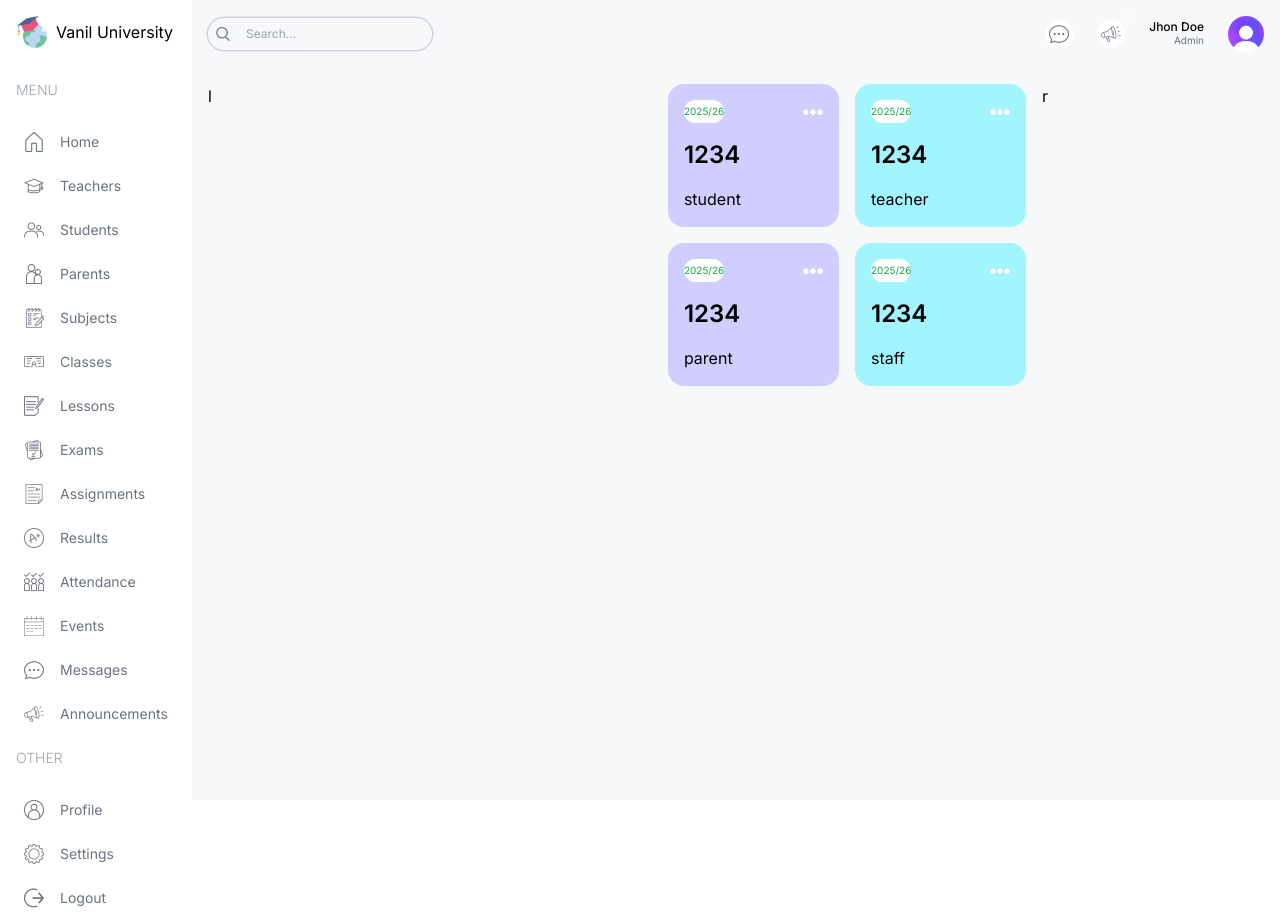
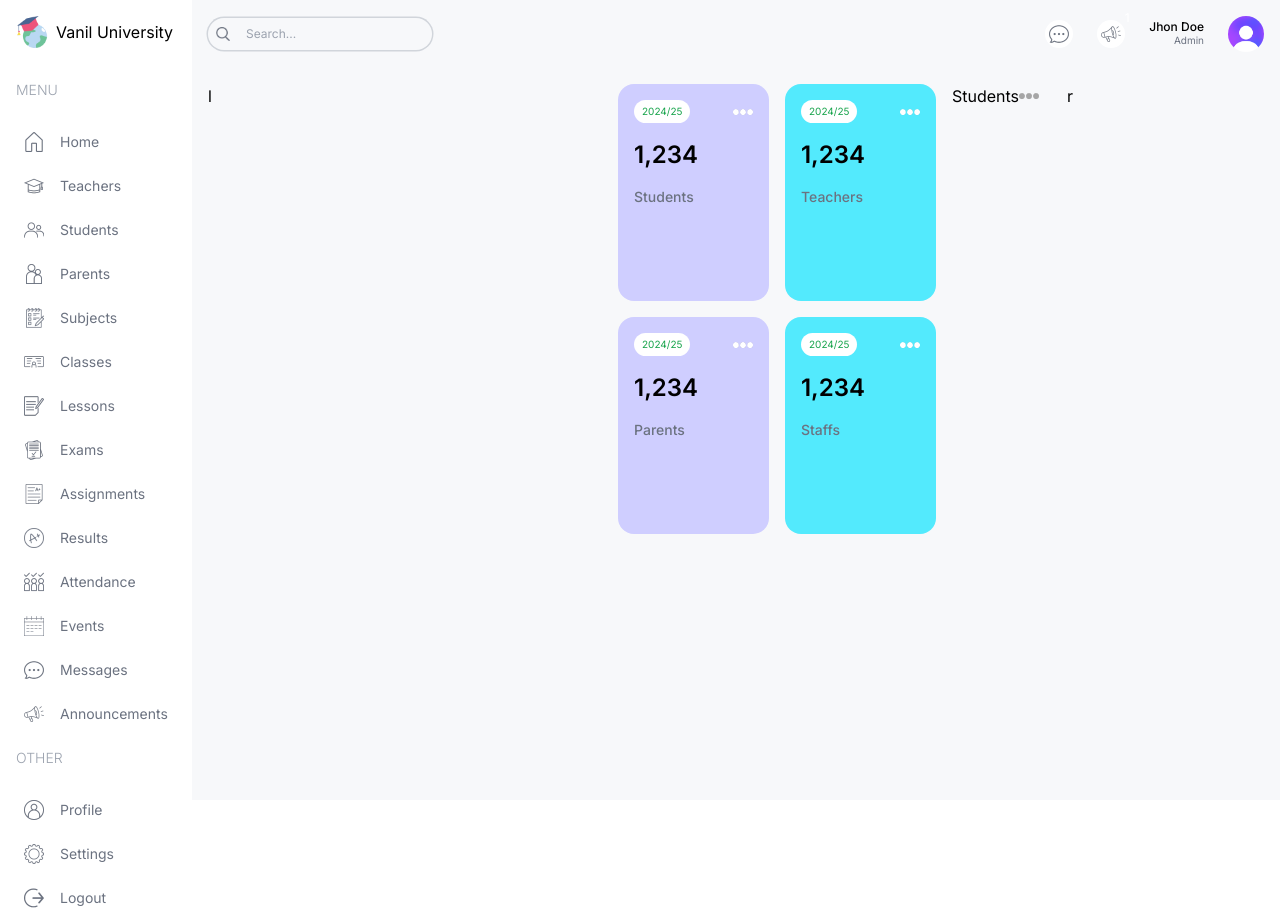
Before and after one commit to Krushang-Mehta/University-Management-Next.App, a Next.js app: page /admin in a window 1280 px wide. Built offline with nearby package versions, Linux system fonts and the light colour scheme.

Commit message:
Recharts Installation & Coun- Chart

```diff
--- a/src/app/(dashboard)/admin/page.tsx
+++ b/src/app/(dashboard)/admin/page.tsx
@@ -1,19 +1,36 @@
 import UserCard from "@/components/UserCard"
+import CountChart from "@/components/CountChart"
 
 const AdminPage = () => {
   return (
     <div className="p-4 flex gap-4 flex-col md:flex-row">
 
       {/* LEFT */}
-      <div className="w-full lg:w-2/3">l</div>
+      <div className="w-full lg:w-2/3 flex flex-col gap-8">l</div>
 
       {/* USER CARDS */}
       <div className="flex gap-4 justify-between flex-wrap">
-        <UserCard type="student"/>
-        <UserCard type="teacher"/>
-        <UserCard type="parent"/>
-        <UserCard type="staff"/>
+        <UserCard type="student" />
+        <UserCard type="teacher" />
+        <UserCard type="parent" />
+        <UserCard type="staff" />
       </div>
+
+      {/* MIDDLE CHARTS */}
+      <div className="flex gap-4 flex-col lg:flex-row ">
+
+        {/* COUNT CHART */}
+        <div className="w-full lg:w-1/3 h-[450px]">
+          <CountChart/>
+        </div>
+
+        {/* ATTENDENCE CHART */}
+        <div className="w-full lg:w-2/3 h-[450px]"></div>
+
+      </div>
+
+      {/* BOTTOM CHARTS */}
+      <div className=""></div>
 
       {/* RIGHT */}
       <div className="w-full lg:w-1/3">r</div>
--- /dev/null
+++ b/src/components/CountChart.tsx
@@ -0,0 +1,82 @@
+"use client"
+import { RadialBarChart, RadialBar, Legend, ResponsiveContainer } from 'recharts';
+import Image from 'next/image';
+
+const data = [
+    {
+        name: '18-24',
+        uv: 31.47,
+        pv: 2400,
+        fill: '#8884d8',
+    },
+    {
+        name: '25-29',
+        uv: 26.69,
+        pv: 4567,
+        fill: '#83a6ed',
+    },
+    {
+        name: '30-34',
+        uv: 15.69,
+        pv: 1398,
+        fill: '#8dd1e1',
+    },
+    {
+        name: '35-39',
+        uv: 8.22,
+        pv: 9800,
+        fill: '#82ca9d',
+    },
+    {
+        name: '40-49',
+        uv: 8.63,
+        pv: 3908,
+        fill: '#a4de6c',
+    },
+    {
+        name: '50+',
+        uv: 2.63,
+        pv: 4800,
+        fill: '#d0ed57',
+    },
+    {
+        name: 'unknow',
+        uv: 6.67,
+        pv: 4800,
+        fill: '#ffc658',
+    },
+];
+
+const CountChart = () => {
+    return (
+        <div className="">
+
+            {/* TITLE */}
+            <div className="flex justify-between items-center">
+                <h1>Students</h1>
+                <Image src="/moreDark.png" alt="" width={20} height={20}/>
+            </div>
+
+            {/* CHART */}
+            <div className="">
+                {/* <ResponsiveContainer width="100%" height="100%">
+                    <RadialBarChart cx="50%" cy="50%" innerRadius="10%" outerRadius="80%" barSize={10} data={data}>
+                        <RadialBar
+                            minAngle={15}
+                            label={{ position: 'insideStart', fill: '#fff' }}
+                            background
+                            clockWise
+                            dataKey="uv"
+                        />
+                        <Legend iconSize={10} layout="vertical" verticalAlign="middle" wrapperStyle={style} />
+                    </RadialBarChart>
+                </ResponsiveContainer> */}
+            </div>
+
+            {/* BOTTOM */}
+            <div className=""></div>
+        </div>
+    )
+}
+
+export default CountChart
--- a/src/components/UserCard.tsx
+++ b/src/components/UserCard.tsx
@@ -1,21 +1,18 @@
-import Image from "next/image"
+import Image from "next/image";
 
-const UserCard = ({type} : {type:string}) => {
+const UserCard = ({ type }: { type: string }) => {
   return (
-    <div className="rounded-2xl odd:bg-purple even:bg-cyanlight p-4 flex-1 min-w-[130px]">
+    <div className="rounded-2xl odd:bg-purple even:bg-cyan p-4 flex-1 min-w-[130px]">
+      <div className="flex justify-between items-center">
+        <span className="text-[10px] bg-white px-2 py-1 rounded-full text-green-600">
+          2024/25
+        </span>
+        <Image src="/more.png" alt="" width={20} height={20} />
+      </div>
+      <h1 className="text-2xl font-semibold my-4">1,234</h1>
+      <h2 className="capitalize text-sm font-medium text-gray-500">{type}s</h2>
+    </div>
+  );
+};
 
-        <div className="flex justify-between items-center">
-            <span className="text-[10px] bg-white py-1 rounded-full text-green-600">
-              2025/26
-            </span>
-            <Image src="/more.png" alt="" width={20} height={20} />
-        </div>
-
-        <h1 className="text-2xl font-semibold my-4">1234</h1>
-        <h2>{type}</h2>
-
-    </div>
-  )
-}
-
-export default UserCard
+export default UserCard;
```
Also changed, not shown: package.json (+5 -4 lines), 1 other file (tests, documents, lock files or other folders).
